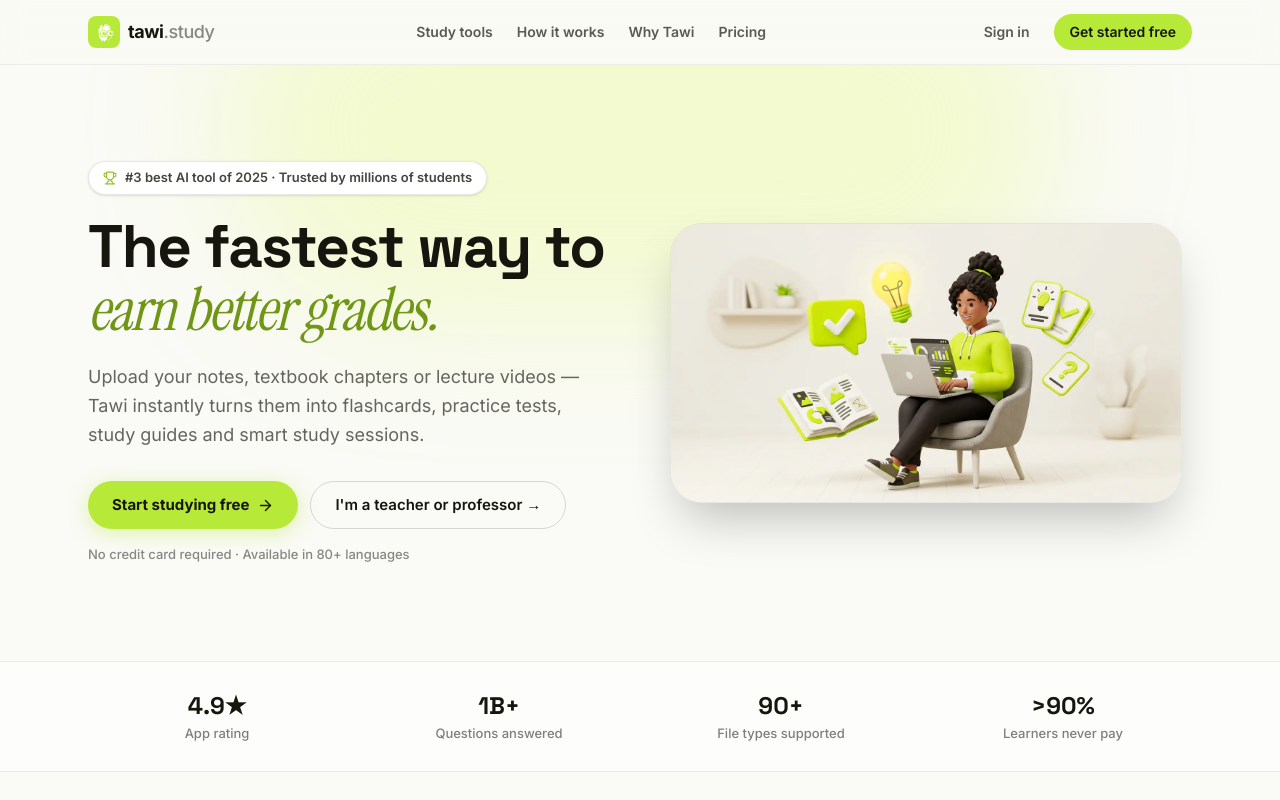
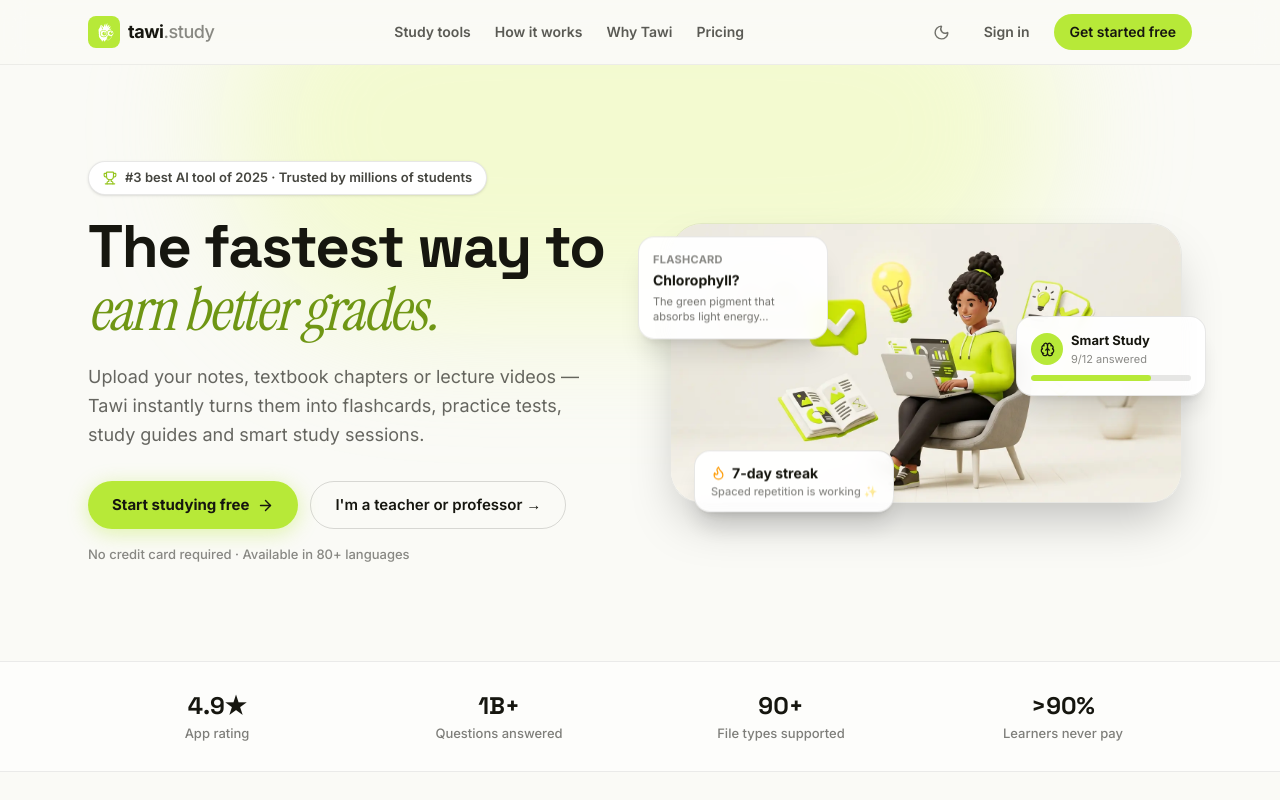
Before and after one commit to SAM123-Tech-commints/tawi-study, a Next.js app: page / in a window 1280 px wide. Shown: the top 800 px of the page. Built offline with nearby package versions, Linux system fonts and the light colour scheme.

Commit message:
Hero image with dark-mode overlay cards, theme toggle on landing and signin

```diff
--- a/src/app/page.tsx
+++ b/src/app/page.tsx
@@ -21,6 +21,7 @@
 } from "lucide-react";
 import { Badge, Button, cn } from "@/components/ui";
 import { OwlLogo } from "@/components/logo";
+import { ThemeToggle } from "@/components/theme";
 
 /* ------------------------------ Nav ------------------------------ */
 
@@ -41,7 +42,8 @@
           <a href="#pricing" className="hover:text-ink dark:hover:text-cream">Pricing</a>
         </nav>
         <div className="flex items-center gap-2">
-          <Link href="/signin" className="hidden rounded-full px-4 py-2 text-sm font-semibold text-ink/70 hover:bg-ink/5 sm:block dark:text-cream/70 dark:hover:bg-cream/10">
+          <ThemeToggle />
+          <Link href="/signin" className="hidden rounded-full px-4 py-2 text-sm font-semibold text-ink/70 transition hover:bg-ink/5 active:scale-95 sm:block dark:text-cream/70 dark:hover:bg-cream/10">
             Sign in
           </Link>
           <Link
@@ -68,10 +70,38 @@
       <div className="relative mx-auto max-w-lg animate-in-scale">
         <img
           src="/hero.png"
-          alt="Tawi Study — flashcards, Smart Study, streaks and study guides"
+          alt="Studying with Tawi — flashcards, Smart Study and streaks"
           className="w-full rounded-[2rem] border border-ink/8 object-cover shadow-2xl dark:border-cream/10"
           onError={() => setImgOk(false)}
         />
+        {/* Floating text cards stay as real text: crisp in both light and dark mode */}
+        <div className="absolute -left-3 top-6 animate-float rounded-2xl border border-ink/10 bg-surface/95 p-3.5 shadow-xl backdrop-blur dark:border-cream/15 dark:bg-surface-dark/95 sm:-left-8">
+          <p className="text-[11px] font-bold uppercase tracking-wide text-ink/50 dark:text-cream/50">Flashcard</p>
+          <p className="mt-0.5 text-sm font-bold text-ink dark:text-cream">Chlorophyll?</p>
+          <p className="mt-1 max-w-[160px] text-[11px] leading-snug text-ink/60 dark:text-cream/60">
+            The green pigment that absorbs light energy…
+          </p>
+        </div>
+        <div className="absolute -right-2 top-1/3 animate-float-slow rounded-2xl border border-ink/10 bg-surface/95 p-3.5 shadow-xl backdrop-blur dark:border-cream/15 dark:bg-surface-dark/95 sm:-right-6">
+          <div className="flex items-center gap-2">
+            <span className="grid h-8 w-8 place-items-center rounded-full bg-brand-500 text-ink">
+              <Brain size={15} />
+            </span>
+            <div>
+              <p className="text-[13px] font-bold text-ink dark:text-cream">Smart Study</p>
+              <p className="text-[11px] text-ink/50 dark:text-cream/50">9/12 answered</p>
+            </div>
+          </div>
+          <div className="mt-2 h-1.5 w-36 overflow-hidden rounded-full bg-ink/10 dark:bg-cream/15 sm:w-40">
+            <div className="h-full w-3/4 rounded-full bg-brand-500" />
+          </div>
+        </div>
+        <div className="absolute -bottom-5 left-6 animate-float rounded-2xl border border-ink/10 bg-surface/95 px-4 py-3 shadow-xl backdrop-blur dark:border-cream/15 dark:bg-surface-dark/95">
+          <p className="flex items-center gap-1.5 text-sm font-bold text-ink dark:text-cream">
+            <Flame size={15} className="text-amber-500" /> 7-day streak
+          </p>
+          <p className="text-[11px] font-medium text-ink/50 dark:text-cream/50">Spaced repetition is working ✨</p>
+        </div>
       </div>
     );
   }
--- a/src/app/signin/page.tsx
+++ b/src/app/signin/page.tsx
@@ -7,6 +7,7 @@
 import { googleSigninAction, guestSigninAction, signinAction, signupAction } from "@/lib/actions";
 import { Button, Field, Input, Spinner, useToast } from "@/components/ui";
 import { OwlLogo } from "@/components/logo";
+import { ThemeToggle } from "@/components/theme";
 
 declare global {
   interface Window {
@@ -172,6 +173,11 @@
       <div className="pointer-events-none absolute -left-24 top-16 h-72 w-72 animate-float rounded-full bg-brand-200/50 blur-3xl dark:bg-brand-500/10" />
       <div className="pointer-events-none absolute -right-24 bottom-10 h-80 w-80 animate-float-slow rounded-full bg-brand-100/70 blur-3xl dark:bg-brand-500/10" />
 
+      {/* Light / dark toggle — same mode system as every other page */}
+      <div className="absolute right-4 top-4 animate-in">
+        <ThemeToggle />
+      </div>
+
       <div className="relative w-full max-w-md animate-in-scale">
         <div className="mb-8 text-center animate-in">
           <Link href="/" className="inline-flex items-center gap-2 transition-transform hover:scale-105 active:scale-95">
```
Also changed, not shown: 1 other file (tests, documents, lock files or other folders).
